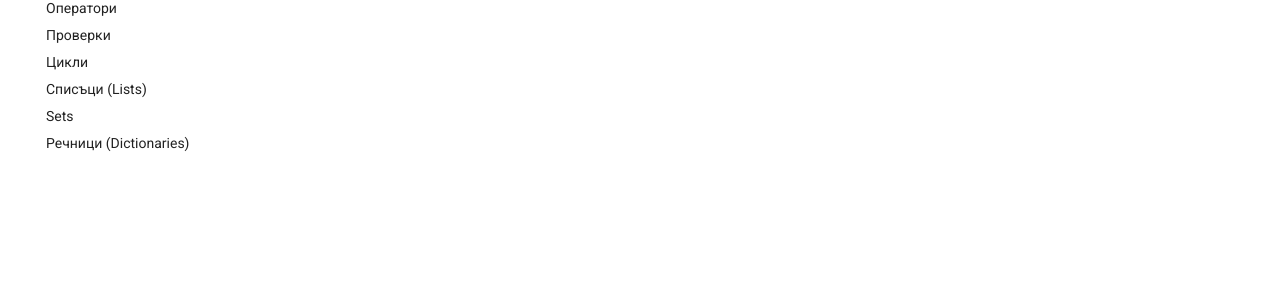
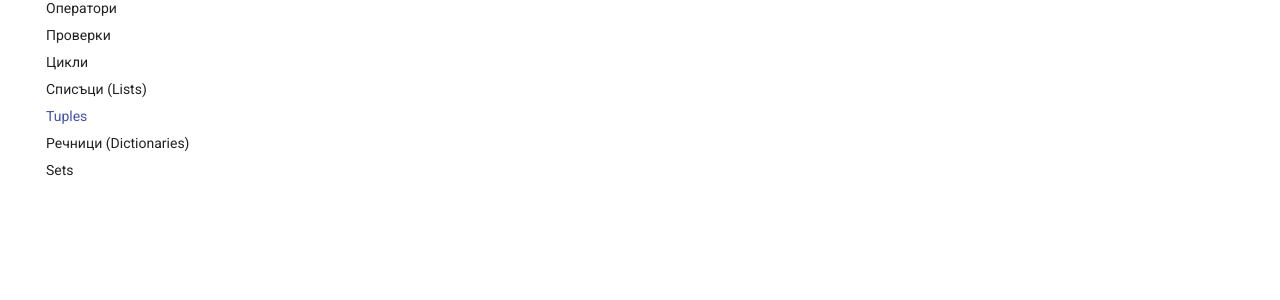
Before and after one commit to ivovivanov/ivovivanov.github.io, an MkDocs documentation site: the page built from docs/tuples.md, in a window 1280 px wide. Shown: the part 525-825 px from the top of the page. Built offline with MkDocs 1.6.1 and Material for MkDocs 9.7.7, drawn with Linux system fonts in a browser that asks for light colours.

Commit message:
Update mkdocs.yml

```diff
--- a/mkdocs.yml
+++ b/mkdocs.yml
@@ -19,8 +19,9 @@ nav:
     - Проверки: checks.md
     - Цикли: loops.md
     - Списъци (Lists): lists.md
+    - Tuples: tuples.md
+    - Речници (Dictionaries): dictionaries.md
     - Sets: sets.md
-    - Речници (Dictionaries): dictionaries.md
 markdown_extensions:
     - pymdownx.highlight
     - pymdownx.superfences
```
